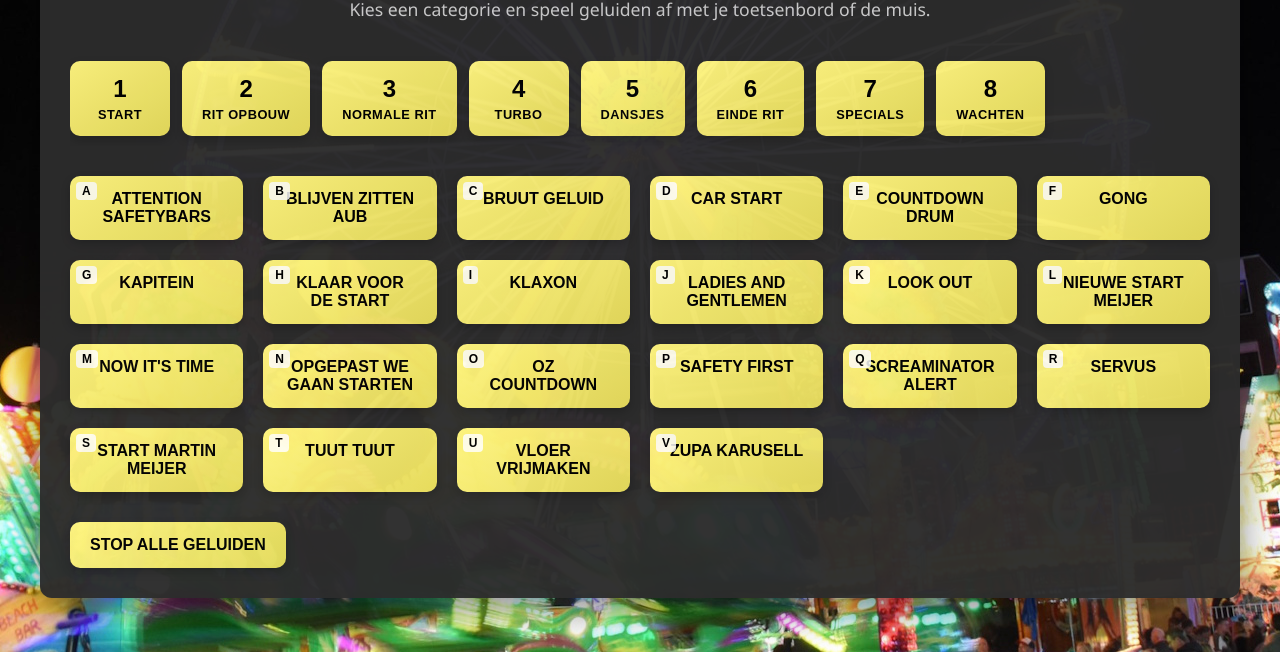
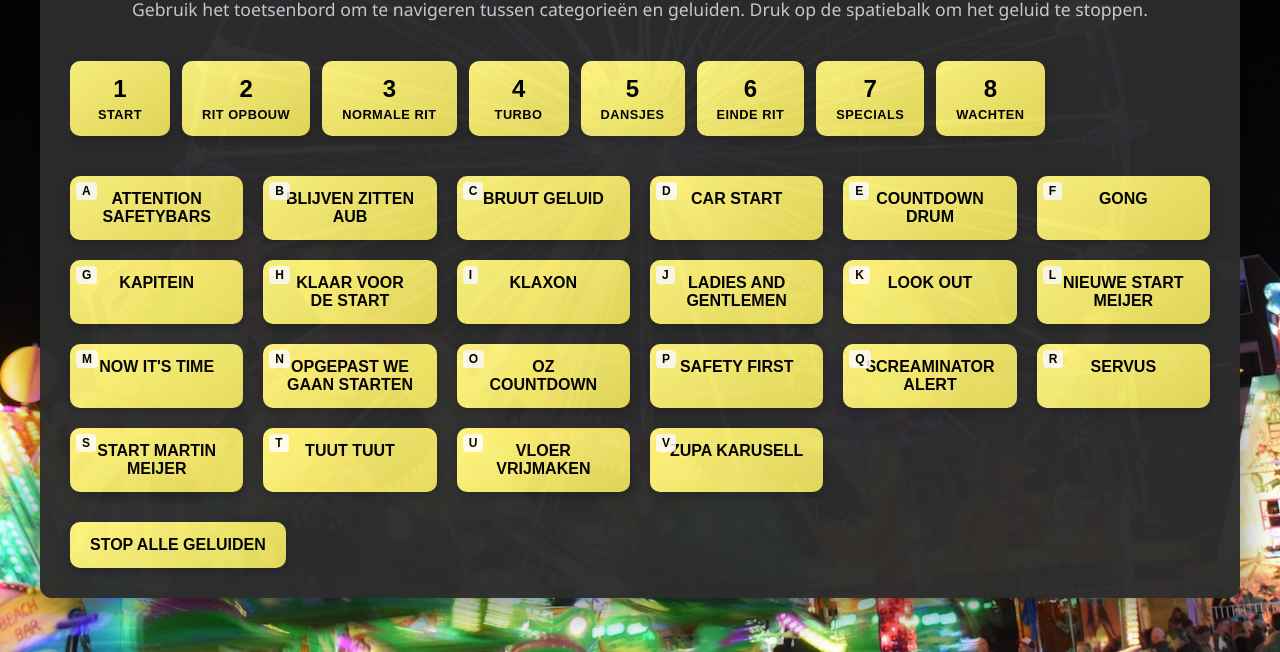
Before and after one commit to AttractieAddicts/JingleBox-1.0, a plain HTML site: page index.html in a window 1280 px wide. Shown: the part 148-800 px from the top of the page. Drawn offline with Linux system fonts and the light colour scheme.

Commit message:
Update index.html

```diff
--- a/index.html
+++ b/index.html
@@ -13,7 +13,7 @@
     <div class="container">
       <header>
         <h1>JingleBox 1.0</h1>
-        <p>Kies een categorie en speel geluiden af met je toetsenbord of de muis.</p>
+        <p>Gebruik het toetsenbord om te navigeren tussen categorieën en geluiden. Druk op de spatiebalk om het geluid te stoppen.</p>
       </header>
 
 
```
